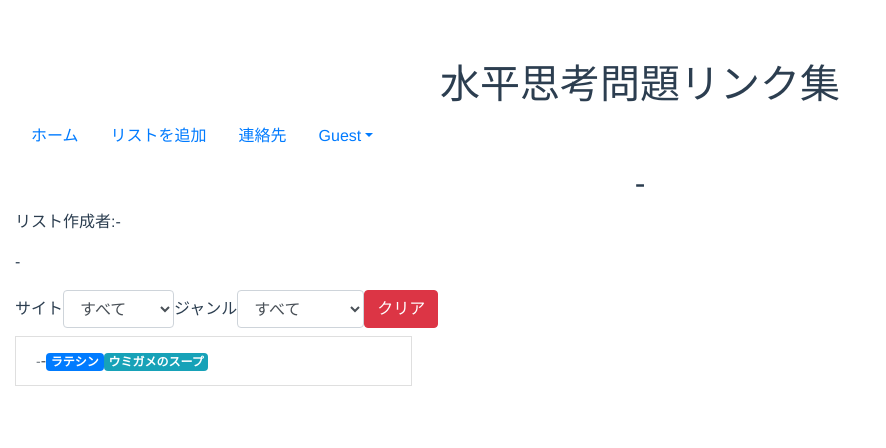
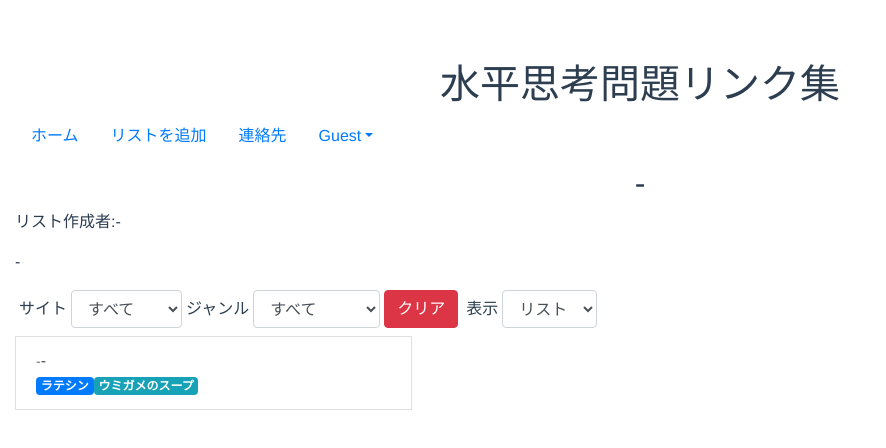
Before and after one commit to utakata-umigame/mondai-gallery, a Vue app in the folder client/: page /mondaiList/show/0 in a window 1280 px wide. Shown: the top 448 px of the page, without its empty margins (0-886 px from the left). Built offline with nearby package versions, Linux system fonts and the light colour scheme; no server answers.

Commit message:
Implement view switching

```diff
--- a/client/src/components/AddList.vue
+++ b/client/src/components/AddList.vue
@@ -22,11 +22,13 @@
     <!-- 問題リスト -->
     <div class="row">
       <div v-for="item in mondaiList.mondai" v-bind:key="item._id" class="col-xs-12 col-md-4">
-        <mondai-view v-bind:item="item"></mondai-view>
-        <b-button-group class="mb-1">
-          <b-btn v-b-modal.editModal variant="outline-secondary" @click="set(item)">編集</b-btn>
-          <b-btn variant="outline-danger" v-on:click="remove(item)">削除</b-btn>
-        </b-button-group>
+        <b-card :title="item.title" :sub-title="item.author">
+          <mondai-view v-bind:item="item"></mondai-view>
+          <b-button-group class="mb-1">
+            <b-btn v-b-modal.editModal variant="outline-secondary" @click="set(item)">編集</b-btn>
+            <b-btn variant="outline-danger" v-on:click="remove(item)">削除</b-btn>
+          </b-button-group>
+        </b-card>
       </div>
     </div>
     <!--モーダルダイアログ-->
--- a/client/src/components/AllList.vue
+++ b/client/src/components/AllList.vue
@@ -1,13 +1,15 @@
 <template>
   <div id='all-list'>
     <h2 class="text-center">リスト一覧</h2>
-    <ul class='list-group' v-for='item in mondaiList' v-bind:key='item._id'>
-      <router-link v-bind:to='url(item.id)' class='list-group-item list-group-item-action'>
-        <span>{{ item.name }}</span>
-        <small class='text-secondary'>リスト作成者：{{item.editor.nickname}}</small>
-        <span class='badge badge-success' v-if='item.fromMyMondais'>自作問題のみ</span>
-      </router-link>
-    </ul>
+    <div class="row">
+      <div class='col-xs-12 col-md-4 mb-1' v-for='item in mondaiList' v-bind:key='item._id'>
+        <router-link v-bind:to='url(item.id)' class='list-group-item list-group-item-action'>
+          <span>{{ item.name }}</span>
+          <small class='text-secondary'>リスト作成者：{{item.editor.nickname}}</small>
+          <span class='badge badge-success' v-if='item.fromMyMondais'>自作問題のみ</span>
+        </router-link>
+      </div>
+    </div>
   </div>
 </template>
 <script>
--- a/client/src/components/EditList.vue
+++ b/client/src/components/EditList.vue
@@ -22,11 +22,13 @@
     <!-- 問題リスト -->
     <div class="row">
       <div v-for="item in mondaiList.mondai" v-bind:key="item._id" class="col-xs-12 col-md-4">
-        <mondai-view v-bind:item="item"></mondai-view>
-        <b-button-group class="mb-1">
-          <b-btn v-b-modal.editModal variant="outline-secondary" @click="set(item)">編集</b-btn>
-          <b-btn variant="outline-danger" v-on:click="remove(item)">削除</b-btn>
-        </b-button-group>
+        <b-card :title="item.title" :sub-title="item.author">
+          <mondai-view v-bind:item="item"></mondai-view>
+          <b-button-group class="mb-1">
+            <b-btn v-b-modal.editModal variant="outline-secondary" @click="set(item)">編集</b-btn>
+            <b-btn variant="outline-danger" v-on:click="remove(item)">削除</b-btn>
+          </b-button-group>
+        </b-card>
       </div>
     </div>
     <!--モーダルダイアログ-->
--- a/client/src/components/MondaiList.vue
+++ b/client/src/components/MondaiList.vue
@@ -5,14 +5,14 @@
     <p class="multiline">{{mondaiList.description}}</p>
     <router-link class="btn btn-outline-secondary mb-2" v-bind:to="editUrl()" v-if="isMine">編集</router-link>
     <div class="form-inline mb-2">
-      <label>サイト</label>
+      <label class="mx-1">サイト</label>
       <select v-model='siteFilter' class="form-control">
         <option value="all">すべて</option>
         <option value="latethink">ラテシン</option>
         <option value="cindy">Cindy</option>
         <option value="R">R鯖</option>
       </select>
-      <label>ジャンル</label>
+      <label class="mx-1">ジャンル</label>
       <select v-model='genreFilter' class="form-control">
         <option value="all">すべて</option>
         <option value="umigame">ウミガメ</option>
@@ -20,11 +20,26 @@
         <option value="kameo">亀夫君問題</option>
         <option value="other">その他</option>
       </select>
-      <button class="btn btn-danger" v-on:click='clearFilter()'>クリア</button>
+      <button class="btn btn-danger mx-1" v-on:click='clearFilter()'>クリア</button>
+      <label class="text-right mx-1">表示</label>
+      <select v-model='detail' class="form-control">
+        <option :value="false">リスト</option>
+        <option :value="true">詳細</option>
+      </select>
     </div>
     <div class="row">
       <div class="col-xs-12 col-md-4" v-for="item in filter()" v-bind:key="item.id">
-        <mondai-view v-bind:item="item"></mondai-view>
+        <b-card :title="item.title" :sub-title="item.author" v-if="detail">
+          <mondai-view v-bind:item="item"></mondai-view>
+        </b-card>
+        <div id="all-list" class="mb-1" v-else>
+          <a target='_blank' v-bind:href='url(item.site,item.id)' v-bind:title='item.description' class="list-group-item list-group-item-action">
+            <small class="text-secondary">{{item.author}}</small>
+            <span>{{ item.title }}</span><br>
+            <span class="badge badge-primary">{{site[item.site].name}}</span>
+            <span class="badge badge-info">{{genre[item.genre]}}</span>
+          </a>
+        </div>
       </div>
     </div>
   </div>
@@ -40,6 +55,7 @@ export default {
       name: 'MondaiList',
       genreFilter: 'all',
       siteFilter: 'all',
+      detail: false,
       isMine: false,
       mondaiList: {
         'name': '-',
@@ -90,6 +106,9 @@ export default {
       })
   },
   methods: {
+    url: function (siteName, id) {
+      return this.site[siteName].showUrl + id
+    },
     editUrl: function () {
       return '/mondaiList/edit/' + this.mondaiList.id
     },
--- a/client/src/components/MondaiView.vue
+++ b/client/src/components/MondaiView.vue
@@ -1,15 +1,17 @@
 <template>
-  <div id='all-list' class="mb-1">
-    <a target='_blank' v-bind:href='url(item.site,item.id)' v-bind:title='item.description' class="list-group-item list-group-item-action">
-      <small class="text-secondary">{{item.author}}</small>
-      <span>{{ item.title }}</span>
+  <div>
+    <div>
+      <b-link target="_blank" v-bind:href="url(item.site, item.id)">{{url(item.site, item.id)}}</b-link>
+      <br>
       <span class="badge badge-primary">{{site[item.site].name}}</span>
       <span class="badge badge-info">{{genre[item.genre]}}</span>
-    </a>
+      <br>
+    </div>
   </div>
 </template>
 <script>
 export default {
+  parent: {},
   props: {
     item: {
       id: Number,
--- a/client/src/components/MyPage.vue
+++ b/client/src/components/MyPage.vue
@@ -10,13 +10,15 @@
          class="card-link">編集</router-link>
     </b-card>
     <h3>作成したリスト</h3>
-    <ul class="list-group" v-for="item in mondaiList" v-bind:key="item._id">
-      <router-link v-bind:to="url(item.id)" class="list-group-item list-group-item-action">
-        <span>{{ item.name }}</span>
-        <small class="text-secondary">リスト作成者：{{item.editor.nickname}}</small>
-        <span class='badge badge-success' v-if='item.fromMyMondais'>自作問題のみ</span>
-      </router-link>
-    </ul>
+    <div class="row">
+      <div class="col-xs-12 col-md-4 mb-1" v-for="item in mondaiList" v-bind:key="item._id">
+        <router-link v-bind:to="url(item.id)" class="list-group-item list-group-item-action">
+          <span>{{ item.name }}</span>
+          <small class="text-secondary">リスト作成者：{{item.editor.nickname}}</small>
+          <span class='badge badge-success' v-if='item.fromMyMondais'>自作問題のみ</span>
+        </router-link>
+      </div>
+    </div>
   </div>
 </template>
 <script>
```
